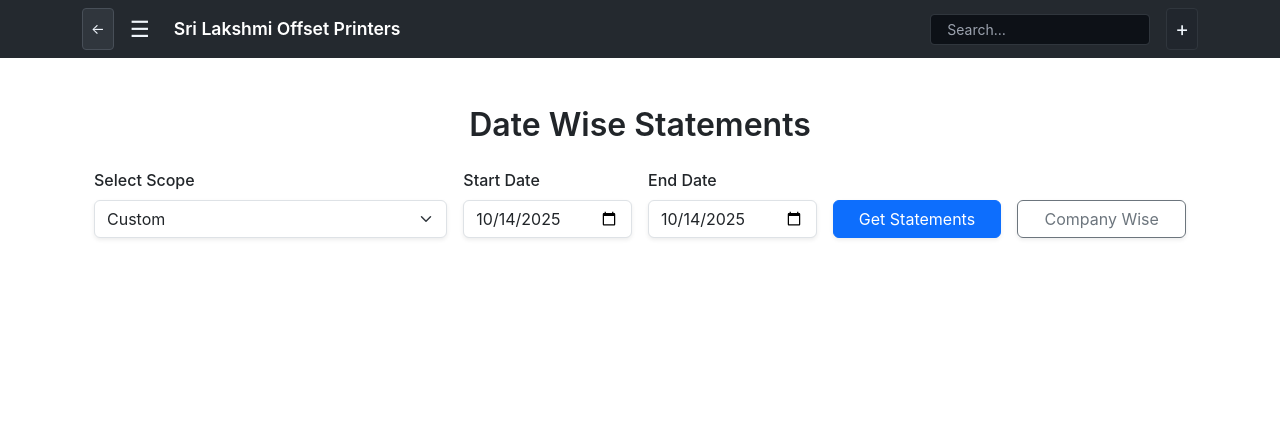
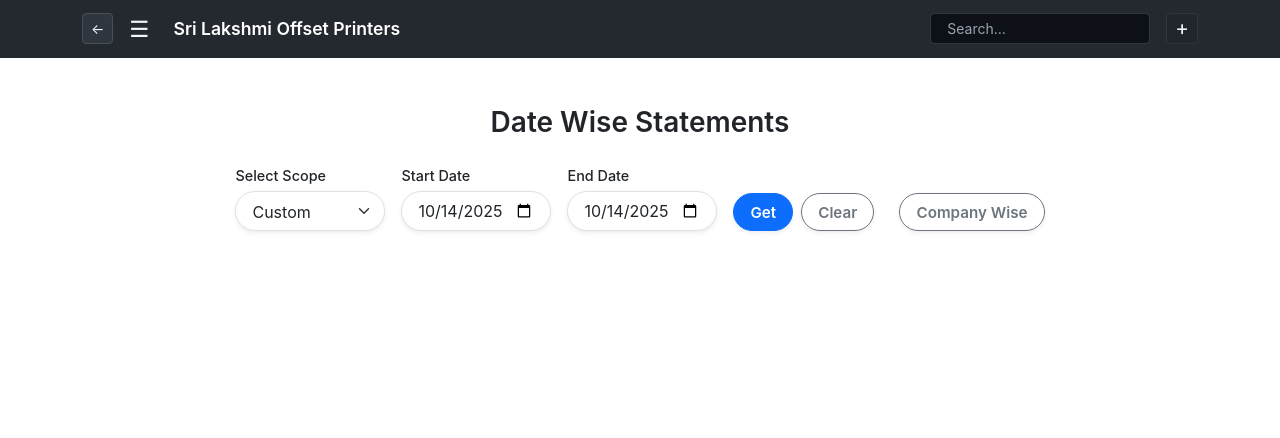
Before and after one commit to dineshmiriyala/bill-generator, a Flask app: page /statements in a window 1280 px wide. Shown: the top 438 px of the page. Run offline with Flask 3, Linux system fonts and the light colour scheme; some libraries are stand-ins or nearby versions.

Commit message:
Feature: Statements revamp and date format fix

```diff
--- a/app.py
+++ b/app.py
@@ -398,17 +398,24 @@
     )
 
 
-# Custom Jinja filter to format dates as DD-MM-YYYY
+# Custom Jinja filter to format dates as DD Month YYYY (e.g., '14 October 2025')
 @app.template_filter('datetimeformat')
-def datetimeformat(value, format='%d-%m-%Y'):
+def datetimeformat(value, format='%d %B %Y'):
+    """Safely format a date string or datetime into a readable form (e.g., '14 October 2025')."""
     if not value:
         return ''
     try:
         if isinstance(value, str):
-            value = datetime.strptime(value, '%Y-%m-%d')
+            # Try parsing both full and simple date formats
+            for fmt in ('%Y-%m-%d', '%Y-%m-%d %H:%M:%S'):
+                try:
+                    value = datetime.strptime(value, fmt)
+                    break
+                except ValueError:
+                    continue
         return value.strftime(format)
     except Exception:
-        return value
+        return str(value)
 
 
 @app.route('/_flash_test')
@@ -1089,6 +1096,8 @@
     edit_bill = request.args.get('edit_bill', '').lower() in ('yes', 'true', '1')
     back_two_pages = edit_bill
 
+    invoice_date = current_invoice.createdAt
+
     return render_template(
         'view_bill_locked.html',
         customer=current_customer,
@@ -1104,6 +1113,7 @@
         back_to_select_customer=back_to_select_customer,
         customer_id=cur_cust.id,
         back_two_pages=back_two_pages,
+        invoice_date=invoice_date,
     )
 
 
--- a/templates/statement.html
+++ b/templates/statement.html
@@ -1,123 +1,155 @@
 {% extends "base.html" %}
 {% block content %}
-<div class="container py-4">
-  <h2 class="text-center fw-semibold mb-4">Date Wise Statements </h2>
+<div class="container py-4" style="max-width: 900px;">
+  <h2 class="text-center fw-semibold mb-4" style="font-weight: 600; font-size: 1.75rem;">Date Wise Statements</h2>
+
   {% if error %}
-  <div class="alert alert-warning" role="alert" style="margin: 12px 0;">
+  <div class="alert alert-warning rounded-3 shadow-sm py-2 px-3 mb-4" role="alert" style="margin: 12px 0;">
     {{ error }}
   </div>
   {% endif %}
 
-  <form method="get" action="{{ url_for('statements') }}" class="mb-4">
-    <div class="row justify-content-center align-items-end g-3">
-      <div class="col-md-5 col-lg-4">
-        <label for="scope" class="form-label fw-medium">Select Scope</label>
-        <select name="scope" id="scope" class="form-select shadow-sm">
+  <form method="get" action="{{ url_for('statements') }}" class="d-flex flex-wrap align-items-end justify-content-center gap-3 mb-4">
+    <div class="flex-grow-0 flex-shrink-0" style="flex-basis: 150px; min-width: 150px;">
+      <label for="scope" class="form-label fw-medium mb-1" style="font-weight: 500; font-size: 0.9rem;">Select Scope</label>
+      <select name="scope" id="scope" class="form-select shadow-sm rounded-pill px-3 py-2" style="font-size: 1rem; height: 40px;">
         <option value="month" {% if scope == 'month' %}selected{% endif %}>Month</option>
         <option value="year" {% if scope == 'year' %}selected{% endif %}>Year</option>
         <option value="custom" {% if scope == 'custom' %}selected{% endif %}>Custom</option>
       </select>
     </div>
 
-      <div class="col-md-2 hidden" id="wrapYear">
-        <label for="year" class="form-label fw-medium">Year</label>
-        <input type="number" class="form-control shadow-sm" name="year" id="year" min="2000" max="2100" value="{{ request.args.get('year','') }}">
+    <div class="flex-grow-0 flex-shrink-0 hidden" id="wrapYear" style="flex-basis: 150px; min-width: 150px;">
+      <label for="year" class="form-label fw-medium mb-1" style="font-weight: 500; font-size: 0.9rem;">Year</label>
+      <input type="number" class="form-control shadow-sm rounded-pill px-3 py-2" name="year" id="year" min="2000" max="2100" value="{{ request.args.get('year','') }}" style="height: 40px; font-size: 1rem;">
     </div>
 
-      <div class="col-md-2 hidden" id="wrapMonth">
-        <label for="month" class="form-label fw-medium">Month</label>
-        <input type="number" class="form-control shadow-sm" name="month" id="month" min="1" max="12" value="{{ request.args.get('month','') }}">
+    <div class="flex-grow-0 flex-shrink-0 hidden" id="wrapMonth" style="flex-basis: 150px; min-width: 150px;">
+      <label for="month" class="form-label fw-medium mb-1" style="font-weight: 500; font-size: 0.9rem;">Month</label>
+      <input type="number" class="form-control shadow-sm rounded-pill px-3 py-2" name="month" id="month" min="1" max="12" value="{{ request.args.get('month','') }}" style="height: 40px; font-size: 1rem;">
     </div>
 
-      <div class="col-md-2 hidden" id="wrapStart">
-        <label for="start" class="form-label fw-medium">Start Date</label>
-        <input type="date" class="form-control shadow-sm" name="start" id="start" value="{{ request.args.get('start','') }}">
+    <div class="flex-grow-0 flex-shrink-0 hidden" id="wrapStart" style="flex-basis: 150px; min-width: 150px;">
+      <label for="start" class="form-label fw-medium mb-1" style="font-weight: 500; font-size: 0.9rem;">Start Date</label>
+      <input type="date" class="form-control shadow-sm rounded-pill px-3 py-2" name="start" id="start" value="{{ request.args.get('start','') }}" style="height: 40px; font-size: 1rem;">
     </div>
 
-      <div class="col-md-2 hidden" id="wrapEnd">
-        <label for="end" class="form-label fw-medium">End Date</label>
-        <input type="date" class="form-control shadow-sm" name="end" id="end" value="{{ request.args.get('end','') }}">
+    <div class="flex-grow-0 flex-shrink-0 hidden" id="wrapEnd" style="flex-basis: 150px; min-width: 150px;">
+      <label for="end" class="form-label fw-medium mb-1" style="font-weight: 500; font-size: 0.9rem;">End Date</label>
+      <input type="date" class="form-control shadow-sm rounded-pill px-3 py-2" name="end" id="end" value="{{ request.args.get('end','') }}" style="height: 40px; font-size: 1rem;">
     </div>
 
-      <div class="col-md-2 d-flex align-items-end">
-        <button type="submit" class="btn btn-primary w-100 shadow-sm">Get Statements</button>
+    <div class="flex-grow-0 flex-shrink-0 d-flex align-items-center gap-2" style="flex-basis: 150px; min-width: 150px;">
+      <button type="submit" class="btn btn-primary shadow-sm px-3 py-2 rounded-pill" style="font-weight: 600; font-size: 0.95rem; height: 38px;">Get</button>
+      <button type="reset" class="btn btn-outline-secondary shadow-sm px-3 py-2 rounded-pill" style="font-weight: 600; font-size: 0.95rem; height: 38px;">Clear</button>
     </div>
-      <div class="col-md-2 d-flex align-items-end">
-        <a href="{{ url_for('statements_company') }}" class="btn btn-outline-secondary w-100 shadow-sm" style="border-radius: 6px;">
-          Company Wise
-        </a>
-      </div>
+    <div class="flex-shrink-0" style="min-width: 140px;">
+      <a href="{{ url_for('statements_company') }}" class="btn btn-outline-secondary shadow-sm px-3 py-2 rounded-pill w-100 text-nowrap" style="font-weight: 600; font-size: 0.95rem; height: 38px;">Company Wise</a>
     </div>
   </form>
 
   {% if request.args and total_invoices > 0 %}
-  <div class="text-center mb-3">
-    <a class="btn btn-success shadow-sm" id="csvLink" href="#" target="_blank">Download CSV</a>
+  <div class="mx-auto mb-4 shadow-sm rounded-4 p-3 text-center" style="max-width: 500px; background: #f5f5f7; color: #333;">
+    <div style="font-weight: 600; font-size: 1.1rem; margin-bottom: 0.25rem;">
+      Total invoices: <span>{{ total_invoices }}</span> &nbsp;&nbsp;|&nbsp;&nbsp; Total amount: <span>₹{{ '%.2f'|format(total_amount) }}</span>
     </div>
-  <div class="text-center mb-4">
-    <div class="muted">Range: <strong>{{ start_date }}</strong> to <strong>{{ end_date }}</strong></div>
-    <div style="margin-top:6px;">Total invoices: <strong>{{ total_invoices }}</strong> | Total amount: <strong>{{ '%.2f'|format(total_amount) }}</strong></div>
-    {% if phone %}<div class="muted">Filtered by phone/ID: <code>{{ phone }}</code></div>{% endif %}
+    <div class="text-muted" style="font-size: 0.9rem;">
+      Range: <strong>{{ start_date.strftime('%d %B %Y') }}</strong> to <strong>{{ end_date.strftime('%d %B %Y') }}</strong>
+    </div>
+    {% if phone %}<div class="text-muted mt-1" style="font-size: 0.85rem;">Filtered by phone/ID: <code>{{ phone }}</code></div>{% endif %}
   </div>
 
-  <h3 class="text-center mb-3">Per-company breakdown</h3>
-  <div class="table-responsive shadow-sm mb-4">
-    <table class="table">
+  <h3 class="text-center mb-3" style="font-weight: 600; font-size: 1.3rem;">Per-company breakdown</h3>
+  <div class="table-responsive shadow-sm mb-4 rounded-4 overflow-hidden" style="background: white;">
+    <table class="table mb-0" style="border-collapse: separate; border-spacing: 0;">
       <thead>
-        <tr><th>Company</th><th class="text-end">Count</th><th class="text-end">Amount</th></tr>
+        <tr style="background: #f0f0f5; font-weight: 600; font-size: 0.95rem;">
+          <th class="ps-4">Company</th>
+          <th class="text-end pe-4">Count</th>
+          <th class="text-end pe-4">Amount</th>
+        </tr>
       </thead>
       <tbody>
         {% for company, data in per_customer.items() %}
-        <tr>
-          <td>{{ company }}</td>
-          <td class="text-end">{{ data['count'] }}</td>
-          <td class="text-end">{{ '%.2f'|format(data['amount']) }}</td>
+        <tr style="border-top: 1px solid #e0e0e5;">
+          <td class="ps-4 py-2">{{ company }}</td>
+          <td class="text-end pe-4 py-2">{{ data['count'] }}</td>
+          <td class="text-end pe-4 py-2">₹{{ '%.2f'|format(data['amount']) }}</td>
         </tr>
         {% endfor %}
       </tbody>
     </table>
   </div>
 
-  <h3 class="text-center mb-3">Invoices</h3>
-  <div class="table-responsive shadow-sm">
-    <table class="table">
+  <h3 class="text-center mb-3" style="font-weight: 600; font-size: 1.3rem;">Invoices</h3>
+  <div class="table-responsive shadow-sm rounded-4 overflow-hidden mb-3" style="background: white;">
+    <table class="table mb-0" style="border-collapse: separate; border-spacing: 0;">
       <thead>
-        <tr><th>#</th><th>Invoice No</th><th>Date</th><th>Company</th><th>Phone/ID</th><th class="text-end">Total</th></tr>
+        <tr style="background: #f0f0f5; font-weight: 600; font-size: 0.95rem;">
+          <th class="ps-4" style="width: 40px;">#</th>
+          <th>Invoice No</th>
+          <th>Date</th>
+          <th>Company</th>
+          <th>Phone/ID</th>
+          <th class="text-end pe-4">Total</th>
+        </tr>
       </thead>
       <tbody>
         {% if inv_rows is defined and inv_rows %}
           {% for row in inv_rows %}
-          <tr>
-            <td>{{ loop.index }}</td>
-            <td><a href="{{ url_for('view_bill_locked', invoicenumber=row.invoice_no) }}">{{ row.invoice_no }}</a></td>
-            <td>{{ row.date }}</td>
-            <td>{{ row.company }}</td>
-            <td>{{ row.phone }}</td>
-            <td class="text-end">{{ '%.2f'|format(row.total) }}</td>
+          <tr style="border-top: 1px solid #e0e0e5;">
+            <td class="ps-4 py-2" style="width: 40px;">{{ loop.index }}</td>
+            <td class="py-2"><a href="{{ url_for('view_bill_locked', invoicenumber=row.invoice_no) }}" style="color: #007aff; text-decoration: none;">{{ row.invoice_no }}</a></td>
+            <td class="py-2">{{ row.date.strftime('%d %B %Y') if row.date is not string else row.date }}</td>
+            <td class="py-2">{{ row.company }}</td>
+            <td class="py-2">{{ row.phone }}</td>
+            <td class="text-end pe-4 py-2">₹{{ '%.2f'|format(row.total) }}</td>
           </tr>
           {% endfor %}
         {% else %}
           {# Fallback for legacy context if inv_rows wasn't provided #}
           {% for inv in invs %}
-          <tr>
-            <td>{{ loop.index }}</td>
-            <td><a href="{{ url_for('view_bill_locked', invoicenumber=inv.invoiceId) }}">{{ inv.invoiceId }}</a></td>
-            <td>{{ inv.createdAt.strftime('%Y-%m-%d') }}</td>
-            <td>{{ inv.customer.company if inv.customer and inv.customer.company else '(No Company)' }}</td>
-            <td>{{ inv.customer.phone if inv.customer else '' }}</td>
-            <td class="text-end">{{ '%.2f'|format(inv.totalAmount or 0) }}</td>
+          <tr style="border-top: 1px solid #e0e0e5;">
+            <td class="ps-4 py-2" style="width: 40px;">{{ loop.index }}</td>
+            <td class="py-2"><a href="{{ url_for('view_bill_locked', invoicenumber=inv.invoiceId) }}" style="color: #007aff; text-decoration: none;">{{ inv.invoiceId }}</a></td>
+            <td class="py-2">{{ inv.createdAt.strftime('%d %B %Y') }}</td>
+            <td class="py-2">{{ inv.customer.company if inv.customer and inv.customer.company else '(No Company)' }}</td>
+            <td class="py-2">{{ inv.customer.phone if inv.customer else '' }}</td>
+            <td class="text-end pe-4 py-2">₹{{ '%.2f'|format(inv.totalAmount or 0) }}</td>
           </tr>
           {% endfor %}
         {% endif %}
       </tbody>
     </table>
   </div>
+
+  <div class="text-center mt-4 mb-3">
+    <div class="d-inline-flex flex-wrap justify-content-center gap-3">
+      <a class="btn btn-success rounded-pill shadow-sm px-4 py-2 d-flex align-items-center gap-2"
+         id="csvLink"
+         href="#"
+         target="_blank"
+         style="font-weight: 600; font-size: 1rem; min-width: 160px; box-shadow: 0 4px 8px rgba(0,122,255,0.3);">
+         ⬇️ Download CSV
+      </a>
+      <a class="btn btn-primary rounded-pill shadow-sm px-4 py-2 d-flex align-items-center gap-2"
+         href="{{ url_for('statements', format='pdf', scope=scope, year=request.args.get('year'), month=request.args.get('month'), start=request.args.get('start'), end=request.args.get('end')) }}"
+         target="_blank"
+         style="font-weight: 600; font-size: 1rem; min-width: 160px; box-shadow: 0 4px 8px rgba(0,122,255,0.3);">
+         🧾 Download PDF
+      </a>
+    </div>
+  </div>
   {% endif %}
 </div>
 
 <style>
   .muted { color: #666; }
-  .hidden { display: none; }
+  .hidden { display: none !important; }
+
+  table th, table td {
+    vertical-align: middle !important;
+  }
 
   td:nth-child(2),
   td:nth-child(3),
@@ -128,12 +160,16 @@
     text-overflow: ellipsis;
   }
 
-  .btn-sm {
-    height: calc(2.5rem + 2px); /* match Bootstrap form-select height */
-    display: flex;
-    align-items: center;
-    justify-content: center;
-    font-size: 0.9rem;
+  a:hover {
+    text-decoration: underline;
+  }
+
+  /* Override default form-select focus for consistent style */
+  select.form-select:focus,
+  input.form-control:focus {
+    border-color: #007aff;
+    box-shadow: 0 0 0 0.2rem rgba(0,122,255,.25);
+    outline: none;
   }
 </style>
 
--- a/templates/statements_company.html
+++ b/templates/statements_company.html
@@ -20,7 +20,7 @@
     <p class="mb-0 text-muted">
       🧾 <strong class="text-dark">{{ total_invoices }}</strong> invoices
       &nbsp;&nbsp;|&nbsp;&nbsp;
-      💰 <strong class="text-dark">{{ '%.2f'|format(total_amount) }}</strong>
+      💰 <strong class="text-dark">₹{{ '%.2f'|format(total_amount) }}</strong>
     </p>
   </div>
 </div>
@@ -86,8 +86,8 @@
       {% for r in inv_rows %}
       <tr>
         <td><a href="{{ url_for('view_bill_locked', invoicenumber=r.invoice_no) }}" target="_blank">{{ r.invoice_no }}</a></td>
-        <td>{{ r.date }}</td>
-        <td class="text-end">{{ '%.2f'|format(r.total) }}</td>
+        <td>{{ r.date | datetimeformat }}</td>
+        <td class="text-end">₹{{ '%.2f'|format(r.total) }}</td>
       </tr>
       {% endfor %}
     </tbody>
```
Also changed, not shown: templates/view_bill_locked.html (+9 -1 lines). Lines whose indentation alone changed are shown as unchanged.
